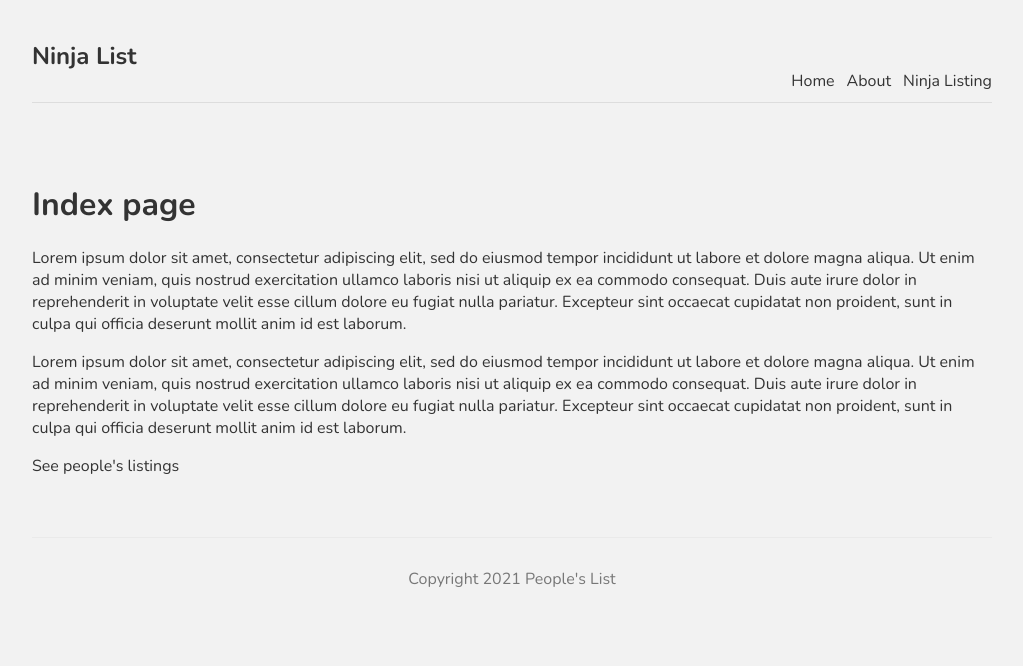
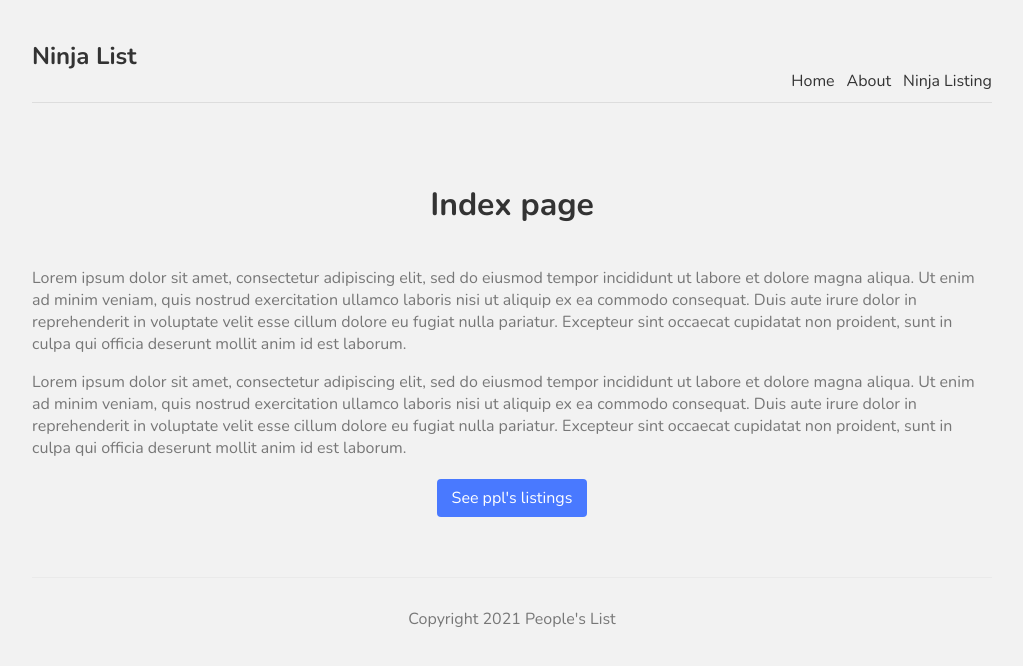
Before and after one commit to sagdish/code-notebook, a Next.js app in the folder next/resetlist/: page / in a window 1280 px wide. Shown: the top 666 px of the page, without its empty margins (128-1151 px from the left). Built offline with nearby package versions, Linux system fonts and the light colour scheme.

Commit message:
apply classes

```diff
--- a/next/resetlist/pages/index.js
+++ b/next/resetlist/pages/index.js
@@ -1,13 +1,14 @@
 import Link from 'next/link'
+import styles from '../styles/Home.module.css';
 
 export default function Home() {
   return (
     <div>
-      <h1>Index page</h1>
-      <p>Lorem ipsum dolor sit amet, consectetur adipiscing elit, sed do eiusmod tempor incididunt ut labore et dolore magna aliqua. Ut enim ad minim veniam, quis nostrud exercitation ullamco laboris nisi ut aliquip ex ea commodo consequat. Duis aute irure dolor in reprehenderit in voluptate velit esse cillum dolore eu fugiat nulla pariatur. Excepteur sint occaecat cupidatat non proident, sunt in culpa qui officia deserunt mollit anim id est laborum.</p>
-      <p>Lorem ipsum dolor sit amet, consectetur adipiscing elit, sed do eiusmod tempor incididunt ut labore et dolore magna aliqua. Ut enim ad minim veniam, quis nostrud exercitation ullamco laboris nisi ut aliquip ex ea commodo consequat. Duis aute irure dolor in reprehenderit in voluptate velit esse cillum dolore eu fugiat nulla pariatur. Excepteur sint occaecat cupidatat non proident, sunt in culpa qui officia deserunt mollit anim id est laborum.</p>
+      <h1 className={styles.title}>Index page</h1>
+      <p className={styles.text}>Lorem ipsum dolor sit amet, consectetur adipiscing elit, sed do eiusmod tempor incididunt ut labore et dolore magna aliqua. Ut enim ad minim veniam, quis nostrud exercitation ullamco laboris nisi ut aliquip ex ea commodo consequat. Duis aute irure dolor in reprehenderit in voluptate velit esse cillum dolore eu fugiat nulla pariatur. Excepteur sint occaecat cupidatat non proident, sunt in culpa qui officia deserunt mollit anim id est laborum.</p>
+      <p className={styles.text}>Lorem ipsum dolor sit amet, consectetur adipiscing elit, sed do eiusmod tempor incididunt ut labore et dolore magna aliqua. Ut enim ad minim veniam, quis nostrud exercitation ullamco laboris nisi ut aliquip ex ea commodo consequat. Duis aute irure dolor in reprehenderit in voluptate velit esse cillum dolore eu fugiat nulla pariatur. Excepteur sint occaecat cupidatat non proident, sunt in culpa qui officia deserunt mollit anim id est laborum.</p>
       <Link href="/people">
-        <a>See people's listings</a>
+        <a className={styles.btn}>See ppl's listings</a>
       </Link>
     </div>
   )
```
Also changed, not shown: next/resetlist/styles/People.module.css (added).
